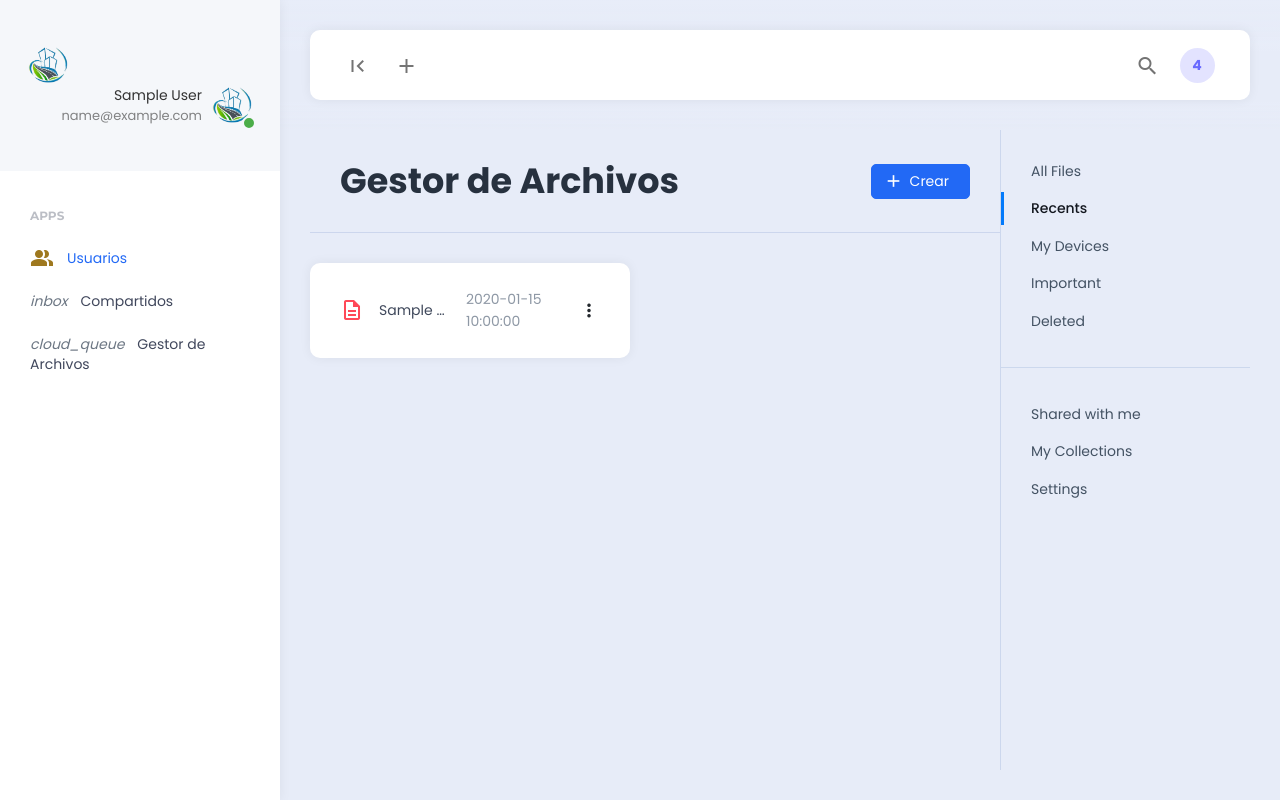
After one commit to Ronal280300/DMS, a PHP site: the page made by Views/admin/archivos.php in a window 1280 px wide. The commit adds this page. Run offline with PHP 8.4, Linux system fonts and the light colour scheme; the visitor is signed in with stand-in values (Sample User, id 1); tables that the repository leaves empty or names only in its code hold one stand-in row (values such as "Sample post"); the template is opened without the code that fills it: most values are stand-ins (such as "Sample title", 1, 10 or a date in 2020); some libraries are stand-ins or nearby versions.

Commit message:
COMMIT 23

```diff
--- /dev/null
+++ b/Views/admin/archivos.php
@@ -0,0 +1,57 @@
+<?php include_once 'Views/template/header.php'?>
+<div class="app-content">
+   <a href="#" class="content-menu-toggle btn btn-primary"><i class="material-icons">menu</i> content</a>
+   <div class="content-menu content-menu-right">
+      <ul class="list-unstyled">
+         <li><a href="#">All Files</a></li>
+         <li><a href="#" class="active">Recents</a></li>
+         <li><a href="#">My Devices</a></li>
+         <li><a href="#">Important</a></li>
+         <li><a href="#">Deleted</a></li>
+         <li class="divider"></li>
+         <li><a href="#">Shared with me</a></li>
+         <li><a href="#">My Collections</a></li>
+         <li><a href="#">Settings</a></li>
+      </ul>
+   </div>
+   <div class="content-wrapper">
+      <div class="container-fluid">
+         <div class="row">
+            <div class="col">
+               <div class="page-description d-flex align-items-center">
+                  <div class="page-description-content flex-grow-1">
+                     <h1>Gestor de Archivos</h1>
+                  </div>
+                  <div class="page-description-actions">
+                     <a href="#" class="btn btn-primary" id="btnUpload"><i class="material-icons">add</i>Crear</a>
+                  </div>
+               </div>
+            </div>
+         </div>
+         <div class="row">
+            <?php foreach ($data['archivos'] as $archivo){ ?>
+
+            <div class="col-md-6">
+               <div class="card file-manager-recent-item">
+                  <div class="card-body">
+                     <div class="d-flex align-items-center">
+                        <i class="material-icons-outlined text-danger align-middle m-r-sm">description</i>
+                        <a href="#" class="file-manager-recent-item-title flex-fill"><?php echo $archivo['nombre'];?></a>
+                        <span class="p-h-sm text-muted"><?php echo $archivo['fecha_create'];?></span>
+                        <a href="#" class="dropdown-toggle file-manager-recent-file-actions" id="file-manager-recent-1" data-bs-toggle="dropdown" aria-expanded="false"><i class="material-icons">more_vert</i></a>
+                        <ul class="dropdown-menu dropdown-menu-end" aria-labelledby="file-manager-recent-1">
+                           <li><a class="dropdown-item" href="#">Share</a></li>
+                           <li><a class="dropdown-item" href="#">Download</a></li>
+                           <li><a class="dropdown-item" href="#">Move to folder</a></li>
+                        </ul>
+                     </div>
+                  </div>
+               </div>
+            </div>
+            <?php }?>
+         </div>
+      </div>
+   </div>
+</div>
+
+<?php include_once 'Views/template/footer.php'?>
--- a/Views/admin/home.php
+++ b/Views/admin/home.php
@@ -126,6 +126,8 @@
             <div class="modal-body">
                <input type="hidden" id="id_carpeta">
             <div class="d-grid">
+               <a href="#" id="btnVer" class="btn btn-outline-info m-r-xs"><i class="material-icons">folder_zip</i>Ver Carpeta</a>
+               <hr>
                <button type="button" id="btnSubir" class="btn btn-outline-primary m-r-xs"><i class="material-icons">folder_zip</i>Cargar Archivo</button>
                <hr>
                <button type="button" id="btnCompartir" class="btn btn-outline-success m-r-xs"><i class="material-icons">share</i>Compartir</button>
```
Also changed, not shown: Assets/js/pages/files.js (+8 -0 lines), Controllers/Admin.php (+12 -3 lines), Models/AdminModel.php (+9 -1 lines), 1 other file.
